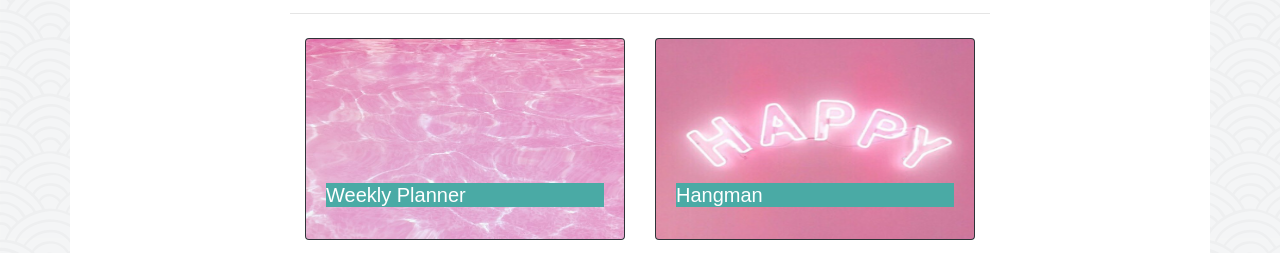
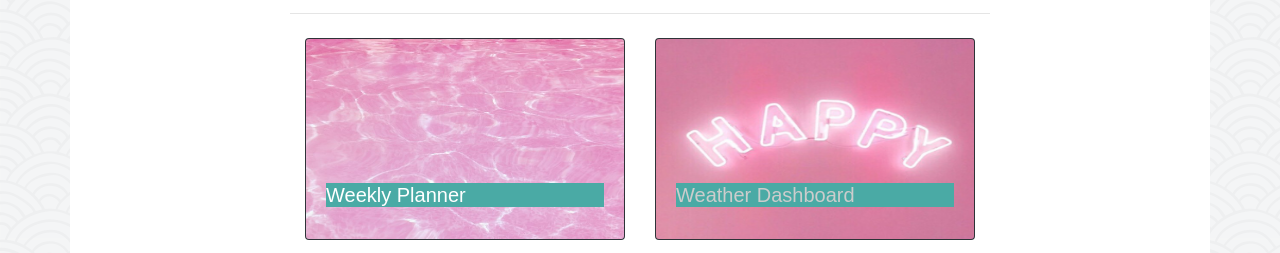
Before and after one commit to lisaostman/boots, a plain HTML site: page portfolio.html in a window 1280 px wide. Shown: the part 161-414 px from the top of the page. Drawn offline with nearby package versions, Linux system fonts and the light colour scheme.

Commit message:
added link to weather dashboard

```diff
--- a/portfolio.html
+++ b/portfolio.html
@@ -70,13 +70,15 @@
                                     </div>
                                   </div></a>
 
-                              </div>
+                                </div>
                               <div class="col-md-6 p-l2 p-r2 pt-2 pb-2">
+                                <a href="https://lisaostman.github.io/weatherdash/">
                                   <div class="card bg-dark text-white">
                                       <img src="assets/images/1.png" class="card-img" alt="hey">
                                       <div class="card-img-overlay d-flex flex-column justify-content-end">
-                                        <h5 class="card-title">Hangman</h5>
+                                        <h5 class="card-title">Weather Dashboard</h5>
                                       </div>
+                                    </a>
                                     </div>
 
                                 </div>
```
